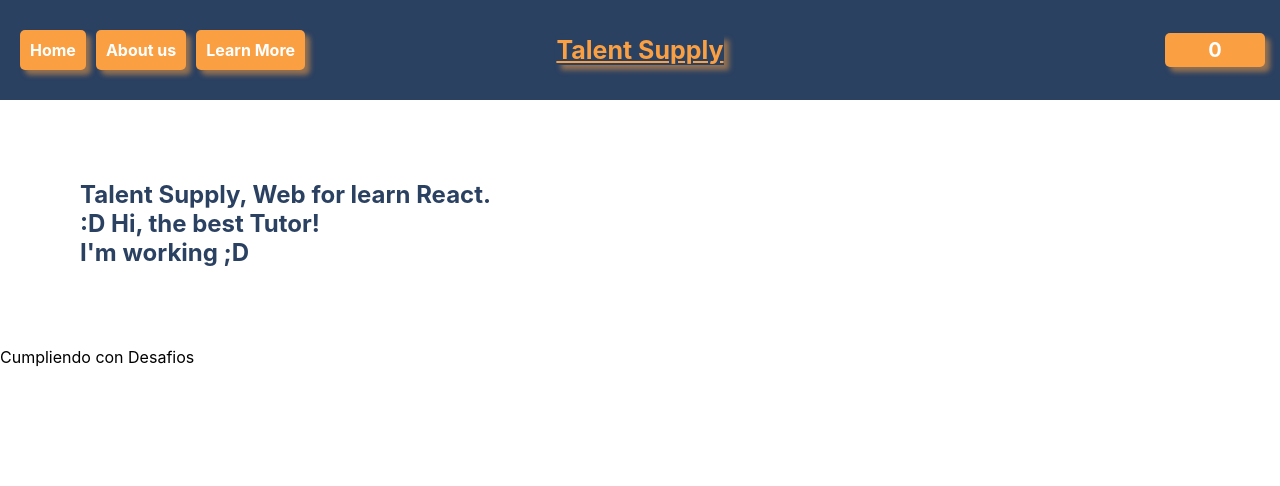
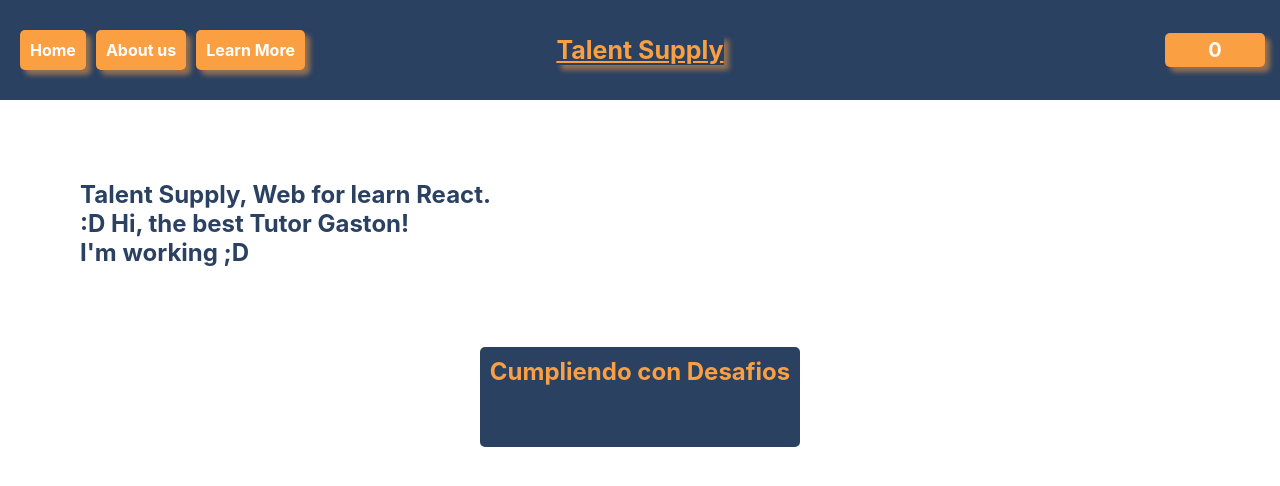
Before and after one commit to EBFcode/talentsupplyy, a React (Create React App) app: page / in a window 1280 px wide. Shown: the top 486 px of the page. Built offline with nearby package versions, Linux system fonts and the light colour scheme.

Commit message:
agregandoEstilos

```diff
--- a/package.json
+++ b/package.json
@@ -4,11 +4,13 @@
   "private": true,
   "dependencies": {
     "@fortawesome/fontawesome-svg-core": "^6.1.1",
+    "@fortawesome/free-brands-svg-icons": "^6.1.1",
     "@fortawesome/free-solid-svg-icons": "^6.1.1",
     "@fortawesome/react-fontawesome": "^0.1.18",
     "@testing-library/jest-dom": "^5.16.4",
     "@testing-library/react": "^13.3.0",
     "@testing-library/user-event": "^13.5.0",
+    "font-awesome": "^4.7.0",
     "react": "^18.2.0",
     "react-dom": "^18.2.0",
     "react-scripts": "5.0.1",
--- a/public/index.html
+++ b/public/index.html
@@ -28,7 +28,7 @@
       work correctly both with client-side routing and a non-root public URL.
       Learn how to configure a non-root public URL by running `npm run build`.
     -->
-    <title>React App</title>
+    <title>Talent Supply</title>
   </head>
   <body>
     <noscript>You need to enable JavaScript to run this app.</noscript>
--- a/src/Components/CartWidget.jsx
+++ b/src/Components/CartWidget.jsx
@@ -1,11 +1,12 @@
 import React from 'react'
 import './CartWidget.css'
-import { FontAwesomeIcon } from '@fortawesome/react-fontawesome'
+import { FontAwesomeIcon } from '@fortawesome/react-fontawesome';
+import { faBell } from '@fortawesome/free-solid-svg-icons';
 
 export default function CartWidget() {
     return (
         <div className="Widget">
-            <FontAwesomeIcon icon={['fab', 'apple']} />
+            <FontAwesomeIcon icon="fa-solid fa-cart-shopping-fast" />
             <p>0</p>
         </div>
     )
--- a/src/Components/ItemListContainer.css
+++ b/src/Components/ItemListContainer.css
@@ -0,0 +1,14 @@
+.containerGreeting{
+    padding:0 15px;
+    display: grid;
+    grid-template-columns: 1fr;
+    grid-template-rows: 100px;
+    justify-items: center;
+}
+
+.containerGreeting h2{
+    color: #FA9F42;
+    padding: 10px;
+    background-color: #2B4162;
+    border-radius: 5px;
+}
--- a/src/Components/ItemListContainer.jsx
+++ b/src/Components/ItemListContainer.jsx
@@ -1,9 +1,13 @@
 import React from 'react'
+import './ItemListContainer.css'
+
 
 export default function ItemListContainer({greeting}) {
     return (
-        <div>
-            {greeting}
+        <div className="containerGreeting">
+
+            <h2>{greeting}</h2>
+
         </div>
     )
 }
--- a/src/Components/NavBar.css
+++ b/src/Components/NavBar.css
@@ -47,6 +47,8 @@ label:hover{
 
 .navContainer ul li:hover{
     box-shadow: 2px 2px 5px rgba(250,159,66, 0.5);
+    text-decoration: overline;
+
 }
 
 .navContainer ul li a{
--- a/src/Components/Slider.jsx
+++ b/src/Components/Slider.jsx
@@ -4,7 +4,7 @@ import './Slider.css'
 export default function Slider() {
     return (
         <div className="slider">
-            <h2>Talent Supply, Web for learn React. <br></br>:D Hi, the best Tutor!<br></br>I'm working ;D</h2>
+            <h2>Talent Supply, Web for learn React. <br></br>:D Hi, the best Tutor Gaston!<br></br>I'm working ;D</h2>
         </div>
 
 
```
Also changed, not shown: 1 other file (tests, documents, lock files or other folders).
